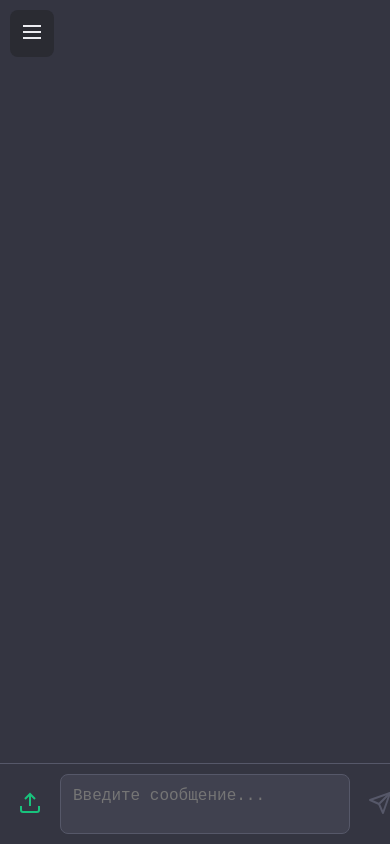
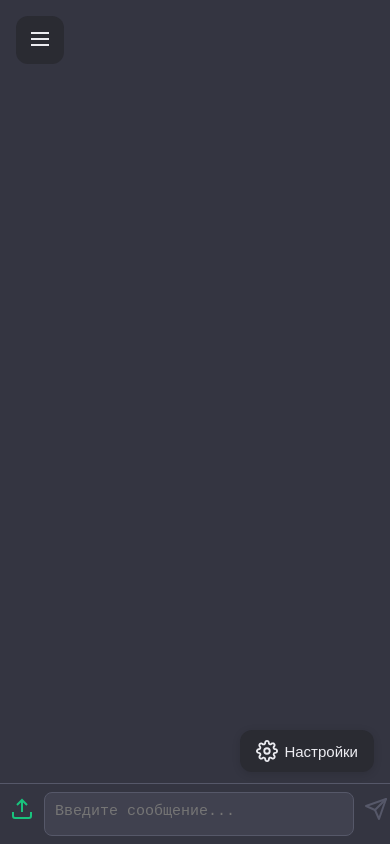
Before and after one commit to Emrahsahin07/chatgpt-clone, a plain HTML site: page index.html in a window 390 px wide. Drawn offline with Linux system fonts and the light colour scheme.

Commit message:
Update index.html

```diff
--- a/index.html
+++ b/index.html
@@ -345,6 +345,11 @@
         top: 0;
         z-index: 1000;
         transform: translateX(-100%);
+        width: 80vw;
+        min-width: 220px;
+        max-width: 320px;
+        height: 100vh;
+        padding: 10px 0 60px 0;
       }
 
       .sidebar.active {
@@ -353,6 +358,13 @@
 
       .sidebar-toggle {
         display: block;
+        top: 16px;
+        left: 16px;
+        width: 48px;
+        height: 48px;
+        padding: 0;
+        background: var(--hover-bg);
+        border-radius: 12px;
       }
 
       .main-content {
@@ -360,32 +372,87 @@
         padding: 0;
         height: 100vh;
         max-width: 100vw;
+        width: 100vw;
       }
 
       .chat-container {
-        padding: 10px;
-        min-height: 60vh;
-        max-height: 60vh;
+        padding: 8px 4px 0 4px;
+        min-height: 50vh;
+        max-height: calc(100vh - 180px);
+        height: calc(100vh - 180px);
+      }
+
+      #history {
+        min-height: 40vh;
+        max-height: calc(100vh - 220px);
+        overflow-y: auto;
       }
 
       .input-container {
-        padding: 10px;
+        padding: 8px 4px;
         position: fixed;
         left: 0;
         right: 0;
         bottom: 0;
         z-index: 1001;
         background: var(--bg-color);
+        border-top: 1px solid var(--border-color);
       }
 
       .input-wrapper {
         max-width: 100vw;
         width: 100vw;
         margin: 0;
+        gap: 4px;
+      }
+
+      textarea {
+        min-height: 44px;
+        font-size: 15px;
+        padding: 10px 40px 10px 10px;
+      }
+
+      .send-button, .file-button {
+        padding: 4px;
+        width: 36px;
+        height: 36px;
+      }
+
+      .settings-button {
+        position: fixed;
+        left: auto;
+        right: 16px;
+        bottom: 72px;
+        z-index: 1100;
+        background: var(--hover-bg);
+        border-radius: 12px;
+        padding: 10px 16px;
+        font-size: 15px;
+        box-shadow: 0 2px 8px rgba(0,0,0,0.12);
+        display: flex;
+        align-items: center;
+        gap: 6px;
+      }
+
+      .settings-button svg {
+        width: 22px;
+        height: 22px;
       }
 
       .message {
-        padding: 15px;
+        padding: 12px;
+        font-size: 15px;
+        border-radius: 10px;
+      }
+
+      .chat-item {
+        padding: 10px 8px;
+        font-size: 15px;
+        border-radius: 8px;
+      }
+
+      .delete-chat-btn {
+        padding: 2px;
       }
     }
   </style>
```
